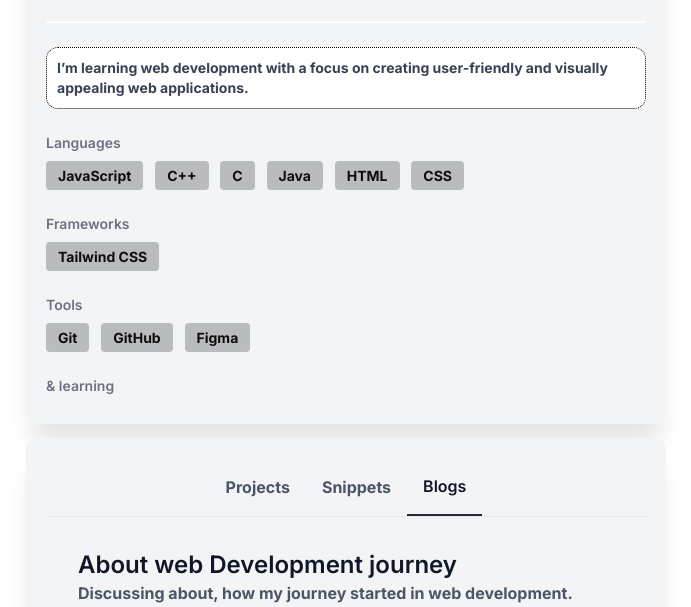
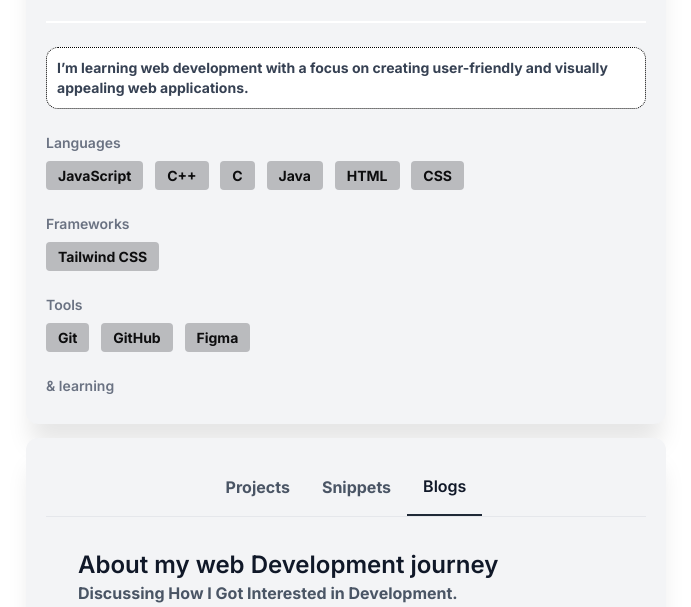
Before and after one commit to codewithsathwik/my-blog-portfolio, a website: page index.html in a window 1280 px wide. Both pictures are taken after a click on the button "Blogs". Shown: the part 193-800 px from the top of the page, without its empty margins (294-985 px from the left). Drawn offline with Linux system fonts and the light colour scheme.

Commit message:
spelling checks

```diff
--- a/index.html
+++ b/index.html
@@ -198,8 +198,8 @@
         <div id="blogs-content" class="tab-content p-8 hidden">
             <div class="space-y-6">
                 <article class="border-b border-gray-200 pb-6">
-                    <a href="/blogs/My web dev journey/" class="text-2xl font-semibold text-gray-900 mb-2 hover:text-blue-600 cursor-pointer">About web Development journey</a>
-                    <p class="text-gray-600 mb-3">Discussing about, how my journey started in web development.</p>
+                    <a href="/blogs/My web dev journey/" class="text-2xl font-semibold text-gray-900 mb-2 hover:text-blue-600 cursor-pointer">About my web Development journey</a>
+                    <p class="text-gray-600 mb-3">Discussing How I Got Interested in Development.</p>
                     <div class="flex items-center gap-4 text-sm text-gray-500">
                         <span>01 Oct 2025</span>
                         <span>•</span>
```
Also changed, not shown: blogs/My web dev journey/index.html (+2 -2 lines).
